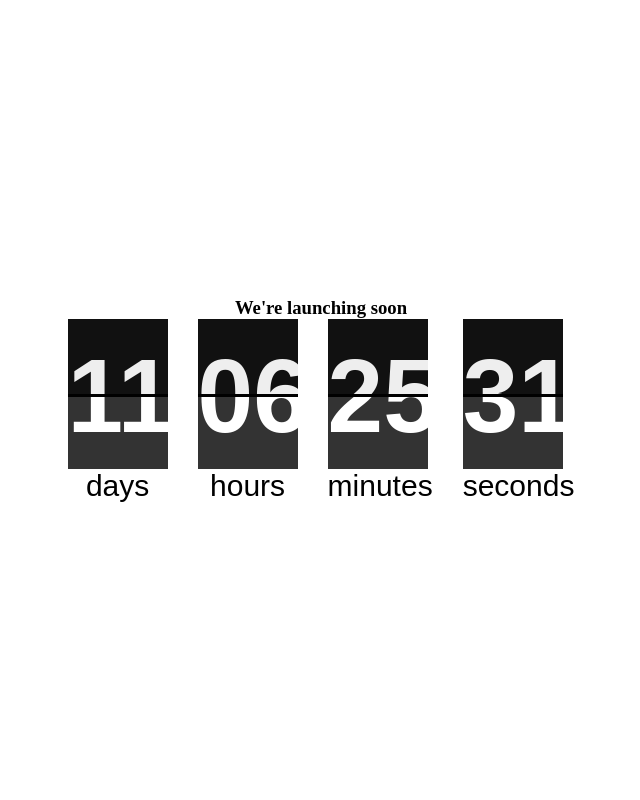
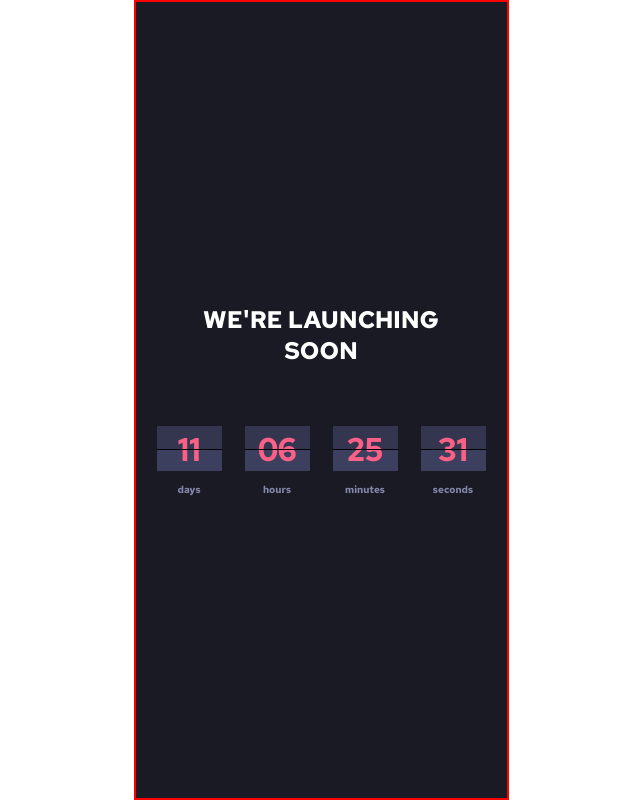
Before and after one commit to tokelo-12/vue-js-countdown-timer, a Vue app in the folder timer/: page / in a window 1280 px wide. Shown: the whole page, without its empty margins (319-959 px from the left). Built offline with nearby package versions, Linux system fonts and the light colour scheme.

Commit message:
desgins styles applied

```diff
--- a/timer/src/assets/input.scss
+++ b/timer/src/assets/input.scss
@@ -1,16 +1,21 @@
+@import url('https://fonts.googleapis.com/css2?family=Red+Hat+Text:wght@700&display=swap');
+
 *{
     margin: 0;
     padding: 0;
     box-sizing: border-box;
 }
 
+$GrayishBlue: hsl(237, 18%, 59%);
+$SoftRed: hsl(345, 95%, 68%);
+$White: hsl(0, 0%, 100%);
+$DarkDesaturatedBlue: hsl(236, 21%, 26%);
+$DarkDesaturatedBlue2: hsl(236, 21%, 30%);
+$VeryDarkBlue: hsl(235, 16%, 14%);
+$VeryDarkBlackBlue: hsl(234, 17%, 12%);
+
+
 body{
-    // background-color:hsl(236, 21%, 26%);
-}
-
-.container{
-    height: 100vh;
-    width: inherit;
     display: flex;
     flex-direction: column;
     align-items: center;
@@ -18,40 +23,43 @@ body{
 }
 
 
-.clock-container{
-    display: flex;
-    // width: 700px;
-    justify-content: space-between;
-}
 
-.segment-container{
-    height: 150px;
-    width: 100px;
+
+.container{
+    height: 100vh;
     display: flex;
     flex-direction: column;
     align-items: center;
     justify-content: center;
-    margin-right: 50px;
+    width: 375px;
+
+    font-family: 'Red Hat Text', sans-serif;
+    border:2px solid red;
+    background-color: $VeryDarkBlackBlue;
 }
 
-.clock{
-    display: flex;
-    align-items: center;
-    justify-content: center;
-    border: 5px solid black;
-    width: inherit;
-    height: 100px;
+h3{
+    color: $White;
+    font-size: x-large;
+    text-align: center;
+    text-transform: uppercase;
+
 }
 
-.segment-container:last-child{
-    margin-right: 0;
+.clock-container{
+    display: flex;
+    width: inherit;
+    justify-content: space-evenly;
+    margin-top:60px;
 }
 
-.countdown{
-    display: flex;
-    gap:30px;
-    font-family: sans-serif;
+.label{
+    font-size: 10px;
+    color: $GrayishBlue;
+    margin-top: 12px;
 }
+
+
 
 .time-section{
     text-align: center;
@@ -60,14 +68,15 @@ body{
 
 .time-group{
     display: flex;
-    gap: 10px;
+    // gap: 10px;
+    width: 65px;
 }
 
 .time-segment{
     display: block;
-    font-size: 100px;
+    font-size: 30px;
     font-weight: 900;
-    width: 100px;
+    width: 100%;
 }
 
 .segment-display{
@@ -84,13 +93,13 @@ body{
 }
 
 .segment-display-top{
-    background-color: #111;
-    color:#eee;
+    background-color:$DarkDesaturatedBlue;
+    color:$SoftRed;
     line-height: 1.5;
 }
 
 .segment-display-bottom{
-    background-color: #333;
+    background-color: $DarkDesaturatedBlue2;
     color: white;
     line-height: 0;
 }
@@ -99,7 +108,7 @@ body{
     position: absolute;
     top:0;
     height: 100%;
-    width: 100px;
+    width: 100%;
     perspective: 400px;
 }
 
@@ -113,17 +122,17 @@ body{
 .segment-overlay-top{
     top:0;
     line-height: 1.5;
-    color:#eee;
-    background-color: #111;
+    color:$SoftRed;
+    background-color:$DarkDesaturatedBlue;
     transform-origin: bottom;
 }
 
 .segment-overlay-bottom{
     bottom:0;
     line-height: 0;
-    color:#fff;
-    background-color: #333;
-    border-top: 3px solid black;
+    color:$SoftRed;
+    background-color: $DarkDesaturatedBlue2;
+    border-top: 1px solid black;
     transform-origin: top;
 }
 
--- a/timer/src/assets/output.css
+++ b/timer/src/assets/output.css
@@ -1,50 +1,47 @@
+@import url("https://fonts.googleapis.com/css2?family=Red+Hat+Text:wght@700&display=swap");
 * {
   margin: 0;
   padding: 0;
   box-sizing: border-box;
 }
 
-.container {
-  height: 100vh;
-  width: inherit;
+body {
   display: flex;
   flex-direction: column;
   align-items: center;
   justify-content: center;
 }
 
-.clock-container {
-  display: flex;
-  justify-content: space-between;
-}
-
-.segment-container {
-  height: 150px;
-  width: 100px;
+.container {
+  height: 100vh;
   display: flex;
   flex-direction: column;
   align-items: center;
   justify-content: center;
-  margin-right: 50px;
+  width: 375px;
+  font-family: "Red Hat Text", sans-serif;
+  border: 2px solid red;
+  background-color: hsl(234deg, 17%, 12%);
 }
 
-.clock {
-  display: flex;
-  align-items: center;
-  justify-content: center;
-  border: 5px solid black;
-  width: inherit;
-  height: 100px;
+h3 {
+  color: hsl(0deg, 0%, 100%);
+  font-size: x-large;
+  text-align: center;
+  text-transform: uppercase;
 }
 
-.segment-container:last-child {
-  margin-right: 0;
+.clock-container {
+  display: flex;
+  width: inherit;
+  justify-content: space-evenly;
+  margin-top: 60px;
 }
 
-.countdown {
-  display: flex;
-  gap: 30px;
-  font-family: sans-serif;
+.label {
+  font-size: 10px;
+  color: hsl(237deg, 18%, 59%);
+  margin-top: 12px;
 }
 
 .time-section {
@@ -54,14 +51,14 @@
 
 .time-group {
   display: flex;
-  gap: 10px;
+  width: 65px;
 }
 
 .time-segment {
   display: block;
-  font-size: 100px;
+  font-size: 30px;
   font-weight: 900;
-  width: 100px;
+  width: 100%;
 }
 
 .segment-display {
@@ -78,13 +75,13 @@
 }
 
 .segment-display-top {
-  background-color: #111;
-  color: #eee;
+  background-color: hsl(236deg, 21%, 26%);
+  color: hsl(345deg, 95%, 68%);
   line-height: 1.5;
 }
 
 .segment-display-bottom {
-  background-color: #333;
+  background-color: hsl(236deg, 21%, 30%);
   color: white;
   line-height: 0;
 }
@@ -93,7 +90,7 @@
   position: absolute;
   top: 0;
   height: 100%;
-  width: 100px;
+  width: 100%;
   perspective: 400px;
 }
 
@@ -107,17 +104,17 @@
 .segment-overlay-top {
   top: 0;
   line-height: 1.5;
-  color: #eee;
-  background-color: #111;
+  color: hsl(345deg, 95%, 68%);
+  background-color: hsl(236deg, 21%, 26%);
   transform-origin: bottom;
 }
 
 .segment-overlay-bottom {
   bottom: 0;
   line-height: 0;
-  color: #fff;
-  background-color: #333;
-  border-top: 3px solid black;
+  color: hsl(345deg, 95%, 68%);
+  background-color: hsl(236deg, 21%, 30%);
+  border-top: 1px solid black;
   transform-origin: top;
 }
 
--- a/timer/src/components/Clock.vue
+++ b/timer/src/components/Clock.vue
@@ -17,7 +17,6 @@
             <div class="label"><h2>Seconds</h2></div>
         </div> -->
 
-        <div class="countdown">
             <div class="time-section" id="days">
                 <div class="time-group">
                     <div class="time-segment">
@@ -31,7 +30,7 @@
                         </div>
                     </div>
                 </div>
-                <p>days</p>
+                <p class="label" >days</p>
             </div>
 
             <div class="time-section" id="hours">
@@ -47,7 +46,7 @@
                         </div>
                     </div>
                 </div>
-                <p>hours</p>
+                <p class="label">hours</p>
             </div>
 
             <div class="time-section" id="minutes">
@@ -63,9 +62,8 @@
                         </div>
                     </div>
                 </div>
-                <p>minutes</p>
+                <p class="label">minutes</p>
             </div>
-
 
             <div class="time-section" id="seconds">
                 <div class="time-group">
@@ -80,10 +78,9 @@
                         </div>
                     </div>
                 </div>
-                <p>seconds</p>
+                <p class="label">seconds</p>
             </div>
         </div>
-    </div>
 </template>
 
 <script setup>
@@ -193,9 +190,7 @@ import { computed, onMounted, ref, defineProps } from 'vue';
             displayMinutes.value = format(minutes);
             displayHours.value = format(hours);
             displayDays.value = format(days);
-            shouldFlip(displaySeconds)
-            !shouldFlip(displaySeconds)
-            // !isActive.value
+
 
 
         }, 1000)
--- a/timer/src/components/Header.vue
+++ b/timer/src/components/Header.vue
@@ -1,3 +1,3 @@
 <template>
-    <h3>We're launching soon</h3>
+    <h3>We're  launching<br>soon</h3>
 </template>
```
Also changed, not shown: 1 other file (tests, documents, lock files or other folders).
